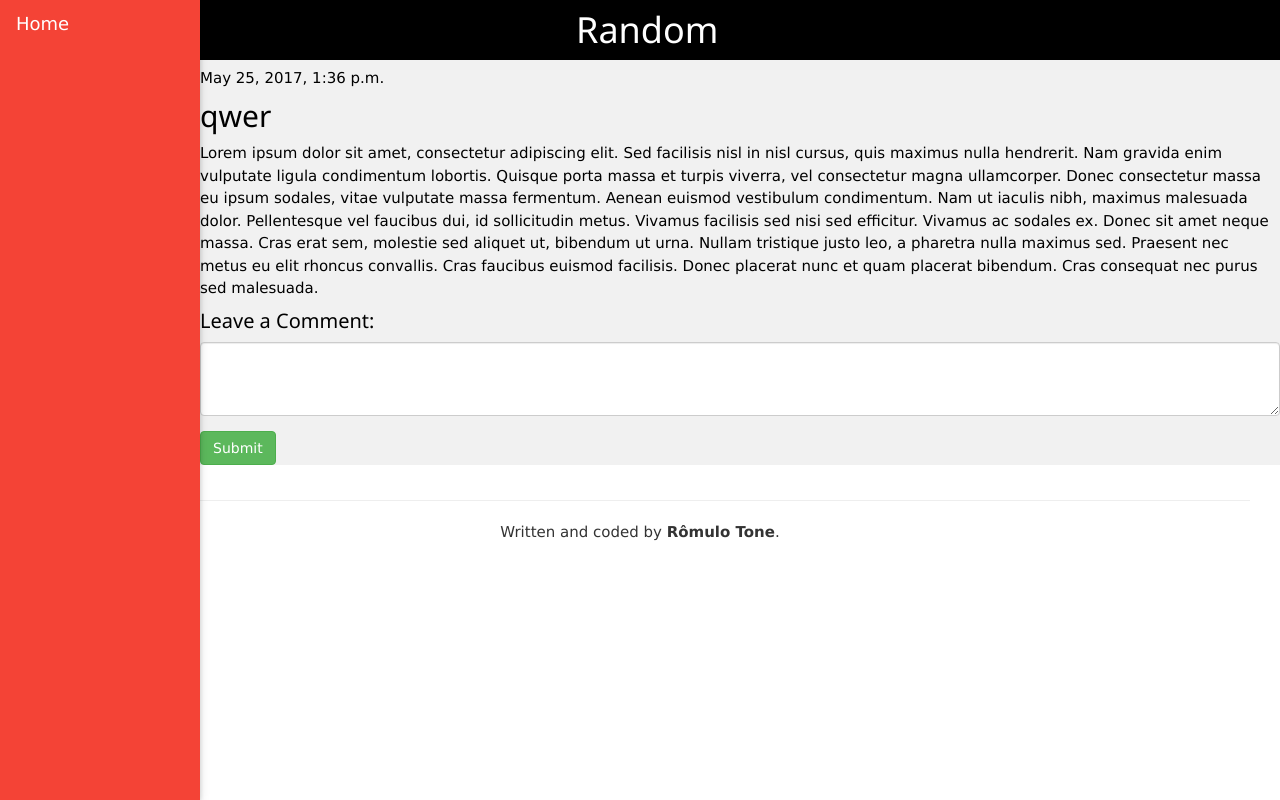
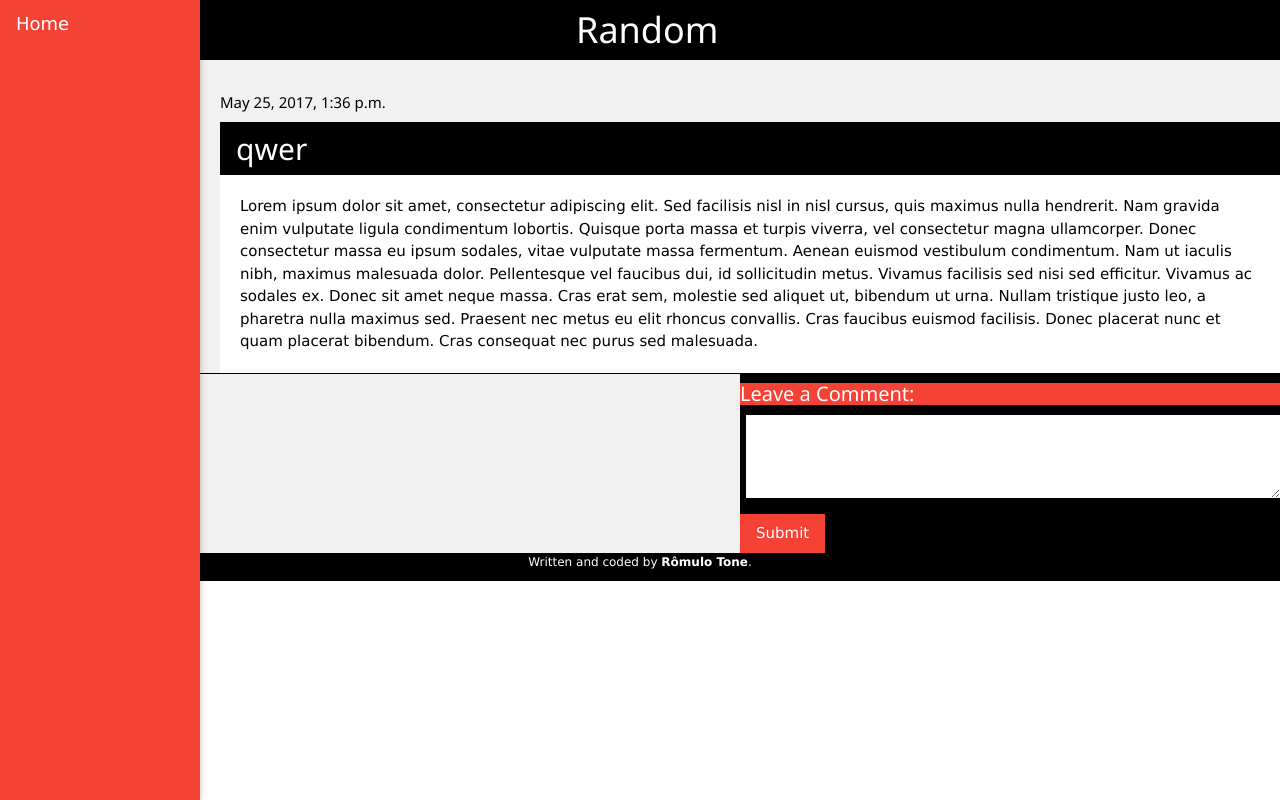
Before and after one commit to MiopeCiclope/blog, a Django app: page /post/8/ in a window 1280 px wide. Run offline with Django 3.2, Linux system fonts and the light colour scheme; data comes from the database, SQL or seed files in the repository; both versions use the stored data as it was after the commit; some libraries are stand-ins or nearby versions.

Commit message:
Changing footer layout and post detail as well

```diff
--- a/blog/static/css/blog.css
+++ b/blog/static/css/blog.css
@@ -3,10 +3,6 @@
     font-size: small !important;
     font-family: Arial !important;
 
-}
-
-.footer {
-    padding: 15px;
 }
 
 .recentposts{
@@ -24,3 +20,15 @@
 .postcontainer{
     padding: 20px !important;
 }
+
+.commentcontainer{
+    padding: 0px 0px 0px 0px !important;
+}
+
+.detailcontainer{
+    padding: 20px 0px 0px 20px !important;
+}
+
+.labelComment{
+    padding: 0px 0px 0px 0px !important;
+}
--- a/blog/templates/base.html
+++ b/blog/templates/base.html
@@ -8,15 +8,17 @@
             </div>
 
             <div class="w3-main" style="margin-left:200px">
-                {% if user.is_authenticated %}
-                    <a href="{% url 'blog.views.post_new' %}" class="top-menu"><span class="glyphicon glyphicon-plus"></span></a>
-                {% endif %}
                 <div class="w3-row w3-black">
                     <div class="w3-container w3-third w3-black">
                         <button class="w3-button w3-teal w3-xlarge w3-hide-large w3-black w3-hover-red" onclick="w3_open()">&#9776;</button>
                     </div>
-                    <div class="w3-container w3-twothird w3-black">
+                    <div class="w3-container w3-third w3-black">
                         <h1>Random</h1>
+                    </div>
+                    <div class="w3-container w3-third w3-black w3-center date">
+                        {% if user.is_authenticated %}
+                            <a class="w3-btn w3-circle w3-light-gray w3-hover-red" href="{% url 'blog.views.post_new' %}" >+</a>
+                        {% endif %}
                     </div>
                 </div>
                 <div class="w3-row  w3-light-gray">
--- a/blog/templates/footer.html
+++ b/blog/templates/footer.html
@@ -1,6 +1,3 @@
-<footer class="container-fluid text-center">
-    <div class="footer">
-        <hr>
-        <p>Written and coded by <b><a href="https://www.facebook.com/romulotone" target="_blank">Rômulo Tone</a></b>.</p>
-    </div>
+<footer class="w3-container w3-teal w3-black w3-center w3-small">
+    <p>Written and coded by <b><a href="https://www.facebook.com/romulotone" target="_blank">Rômulo Tone</a></b>.</p>
 </footer>
--- a/blog/templates/post_detail.html
+++ b/blog/templates/post_detail.html
@@ -1,29 +1,51 @@
 {% extends 'base.html' %}
 
 {% block content %}
-    <div class="" id="">
-        <div class="date">
-        {% if post.published_date %}
-            {{ post.published_date }}
-        {% endif %}
+    <div class="w3-conteiner detailcontainer">
+        <h4><small class="recentposts">
+            {% if post.published_date %}
+                {{ post.published_date }}
+            {% endif %}
+        </small></h4>
 
-        {% if user.is_authenticated %}
-            <a class="btn btn-default" href="{% url 'post_edit' pk=post.pk %}"><span class="glyphicon glyphicon-pencil"></span></a>
-        {% endif %}
+        <div class= "w3-white w3-conteiner">
+            <div class="w3-row w3-black">
+                <div class="w3-container w3-twothird w3-black">
+                    <h2 >{{ post.title }}</h2>
+                </div>
+                <div class="w3-container w3-third w3-black">
+                    <div class="date w3-right">
+                        {% if user.is_authenticated %}
+                            <a class="btn btn-default " href="{% url 'post_edit' pk=post.pk %}"><span class="glyphicon glyphicon-pencil"></span></a>
+                        {% endif %}
+                    </div>
+                </div>
+            </div>
+            <div class="postcontainer">
+                <article>{{ post.text|linebreaksbr }}</article>
+            </div>
+        </div>
+    </div>
+
+    <div class="w3-row">
+        <div class="w3-container w3-half w3-black">
 
         </div>
-        <h2 >{{ post.title }}</h2>
-        <p id="postText">{{ post.text|linebreaksbr }}</p>
+        <div class="w3-container w3-half w3-black labelComment">
+
+                <h4 class="w3-conteiner w3-red labelComment">Leave a Comment:</h4>
+
+            <div class="w3-container labelComment">
+                <form role="form">
+                    <div class="form-group">
+                        <textarea class="w3-input w3-leftbar w3-border-black" rows="3" required></textarea>
+                    </div>
+                    <button type="submit" class="w3-button w3-red">Submit</button>
+                </form>
+            </div>
+        </div>
     </div>
 
-    <div class="" id="">
-        <h4>Leave a Comment:</h4>
-        <form role="form">
-            <div class="form-group">
-                <textarea class="form-control" rows="3" required></textarea>
-            </div>
-            <button type="submit" class="btn btn-success">Submit</button>
-        </form>
-    </div>
+
 
 {% endblock content %}
--- a/blog/templates/sidebar.html
+++ b/blog/templates/sidebar.html
@@ -3,7 +3,7 @@
         <button class="w3-bar-item w3-button w3-large w3-hide-large w3-hover-black" onclick="w3_close()">Close &times;</button>
     </li>
     <li>
-        <a href="/" class="w3-bar-item w3-btn w3-large  w3-hover-black" >Home</a>
+        <a href="/" class="w3-bar-item w3-btn w3-large w3-hover-black" >Home</a>
     </li>
     <!--<li><a href="#">Opt1</a></li>-->
 </ul><br>
```
Also changed, not shown: db.sqlite3.
